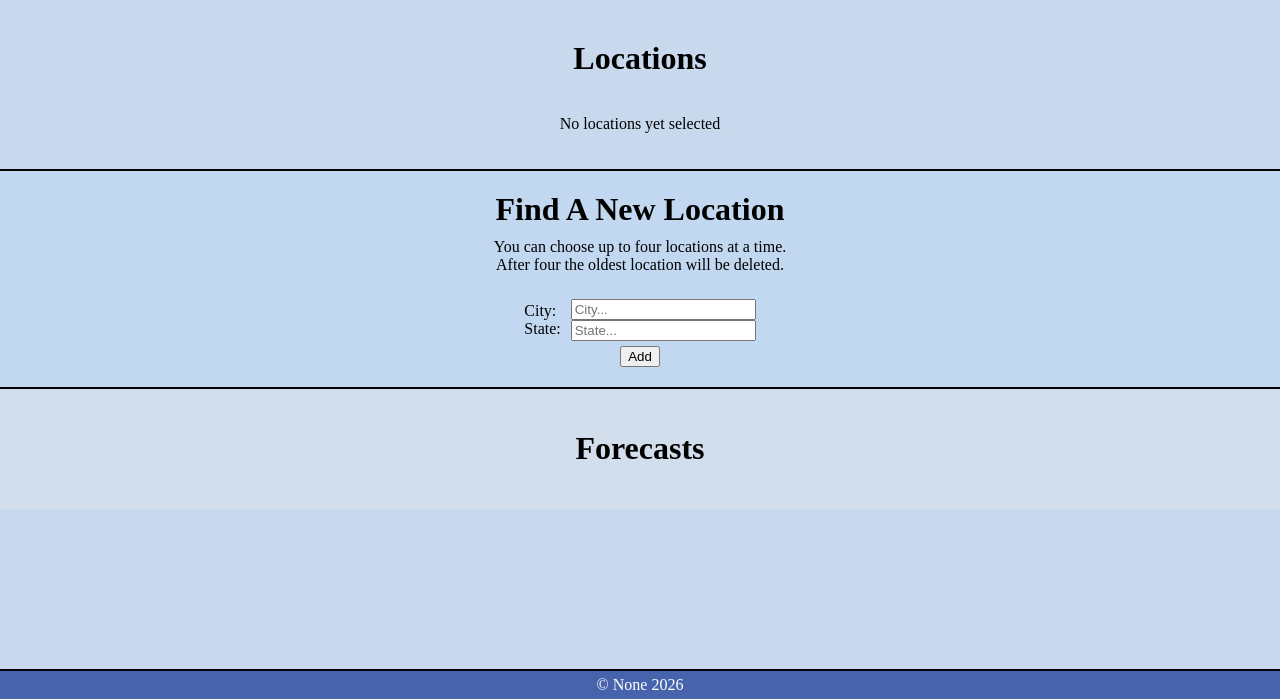
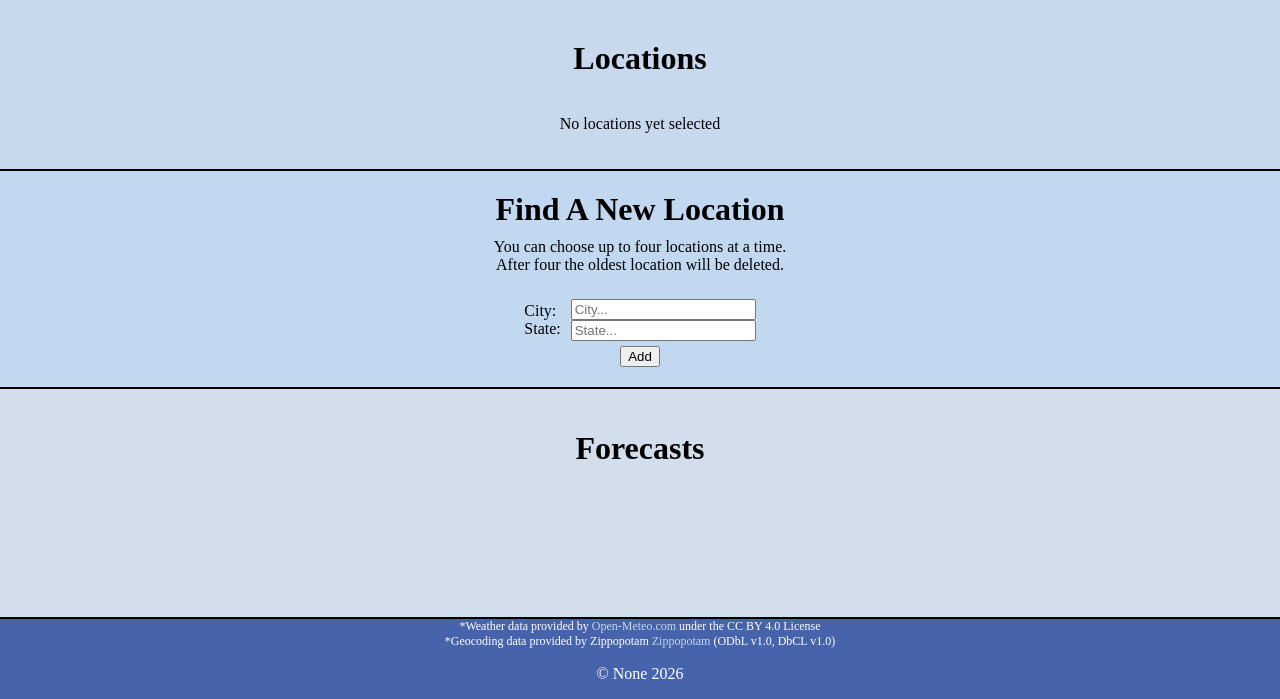
Before and after one commit to packardjc2024/weather, a Django app: page / in a window 1280 px wide. Shown: the part 101-800 px from the top of the page. Run offline with Django 5.2, Linux system fonts and the light colour scheme; data that the repository does not hold is empty; some libraries are stand-ins or nearby versions.

Commit message:
attributions added.

```diff
--- a/web/home_page/static/home_page/home_page.css
+++ b/web/home_page/static/home_page/home_page.css
@@ -38,6 +38,10 @@
     min-width: 200px;
     min-height: 200px;
     margin: 20px;
+}
+
+.delete_button {
+    padding-bottom: 5px;
 }
 
 
--- a/web/home_page/templates/home_page/index.html
+++ b/web/home_page/templates/home_page/index.html
@@ -31,7 +31,7 @@
                 <p>Low: {{ location.days.0.low }}</p>
                 <p>Precipitation: {{ location.days.0.precipitation }}%</p>
                 <!-- Delete button -->
-                <form method="post" action="{% url 'home_page:delete_location' %}">
+                <form class="delete_button" method="post" action="{% url 'home_page:delete_location' %}">
                     {% csrf_token %}
                     <input hidden id="city_name" name="city_name" value="{{ location.city }}">
                     <button type="submit">Delete</button>
--- a/web/static/project.css
+++ b/web/static/project.css
@@ -72,7 +72,7 @@ body {
     flex-direction: column;
     width: 100%;
     min-height: 0;
-    background-color: var(--primary-color);
+    background-color: var(--tertiary-color);
 }
 
 #bottom-footer {
@@ -81,10 +81,30 @@ body {
     color: var(--footer-text-color);
     border-top: 2px solid black;
     width: 100%;
-    height: var(--footer-height);
     flex-direction: column;
     justify-content: center;
     align-items: center;
+}
+
+#bottom-footer > p {
+    width: 100%;
+    margin: 0px;
+    padding: 0px;
+    text-align: center;
+    font-size: .75rem;
+}
+
+.attribution > a {
+    text-decoration: none !important;
+    color: var(--secondary-color);
+}
+
+#copyright {
+    display: flex;
+    flex-direction: column;
+    justify-content: center;
+    align-items: center;
+    width: 100%;
 }
 
 /***** Navbar at the top of the page *****/
--- a/web/templates/base.html
+++ b/web/templates/base.html
@@ -58,7 +58,9 @@
     </div> <!-- End of main-div -->
 
     <div id="bottom-footer">
-        <p>&copy; {{ copyright_name }} {{ copyright_year }}</p>
+        <p class="attribution">*Weather data provided by <a href="https://open-meteo.com"> Open-Meteo.com </a> under the CC BY 4.0 License</p>
+        <p class="attribution">*Geocoding data provided by Zippopotam <a href="https://api.zippopotam.us"> Zippopotam </a> (ODbL v1.0, DbCL v1.0)</p>
+        <div id="copyright"><p>&copy; {{ copyright_name }} {{ copyright_year }}</p></div>
     </div>
 
 </body>
```
